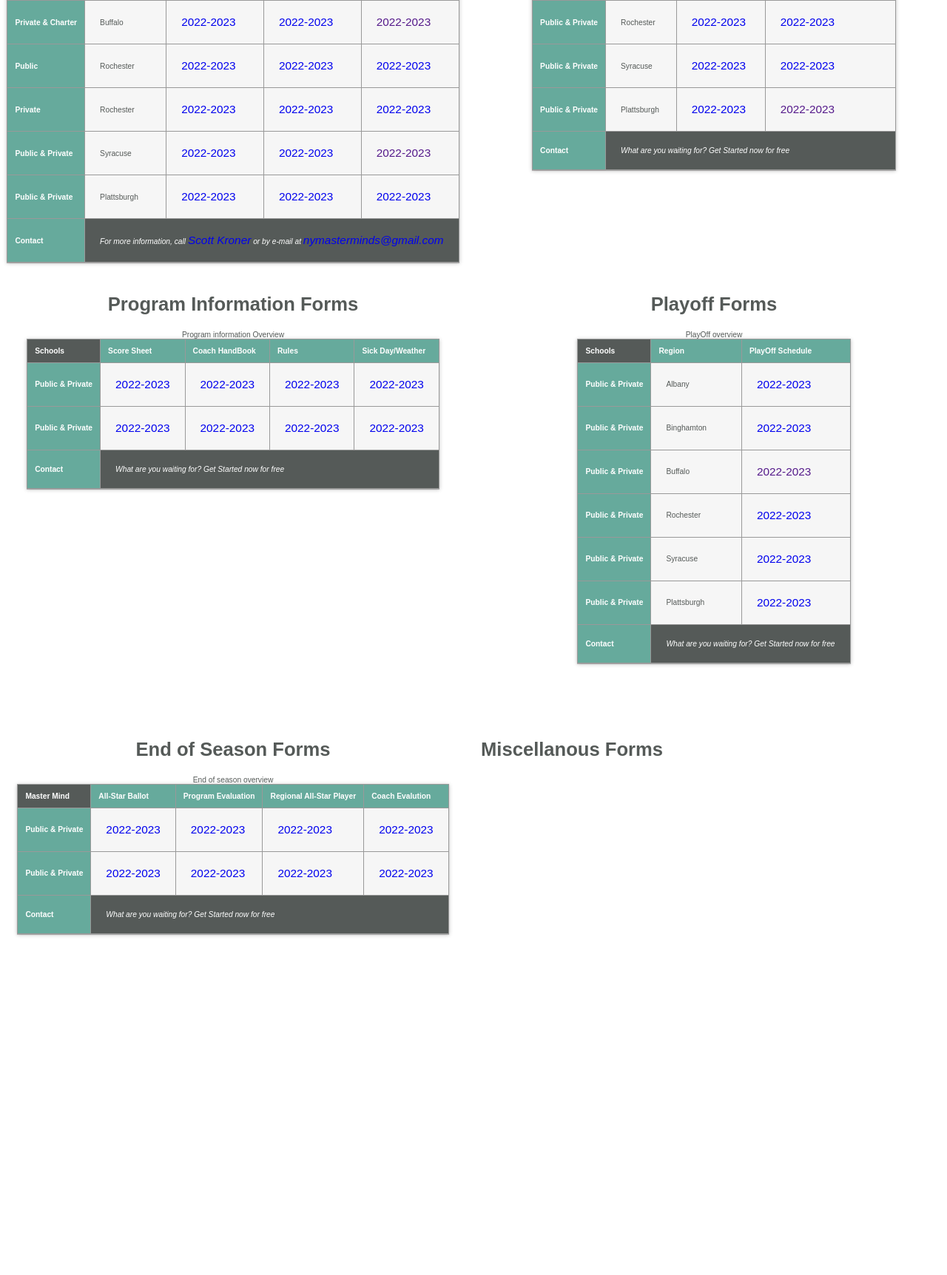
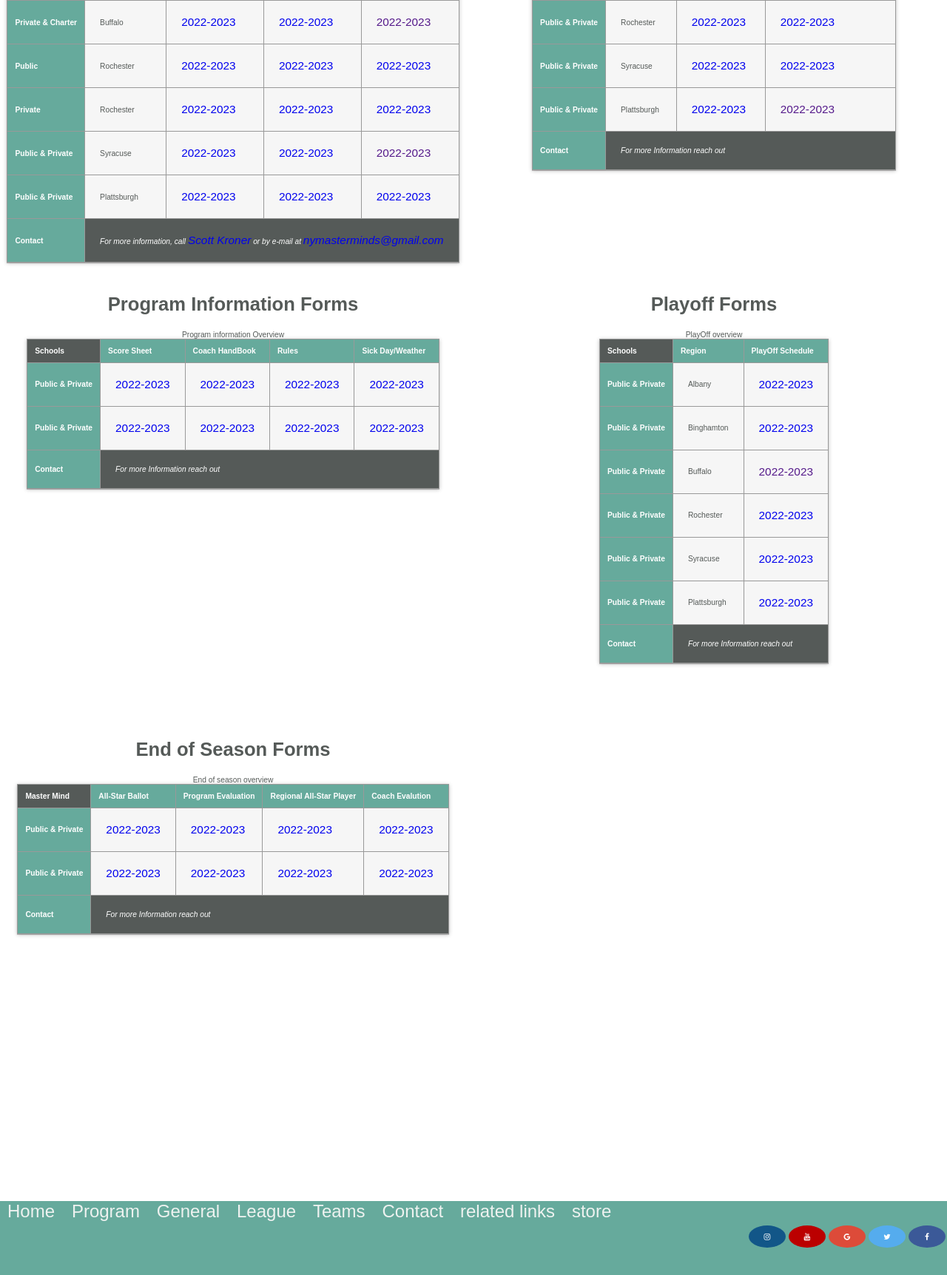
Before and after one commit to dn8428/iste646, a PHP site: page /assets/pages/general-info/Pages/pre-season.php in a window 1280 px wide. Shown: the part 391-2115 px from the top of the page at 74% size. Before the commit the page ends 1657 px from the top, so only its background shows below. Run offline with PHP 8.4, Linux system fonts and the light colour scheme.

Commit message:
added footer to pre-season page

```diff
--- a/static design/assets/pages/general-info/Pages/pre-season.php
+++ b/static design/assets/pages/general-info/Pages/pre-season.php
@@ -9,6 +9,7 @@
   <link rel="stylesheet" href="../style/pre-season.css">
   <!-- style pertaining to the home page -->
   <link rel="stylesheet" href="../../../css/style.css">
+  <link rel="stylesheet" href="https://cdnjs.cloudflare.com/ajax/libs/font-awesome/4.7.0/css/font-awesome.min.css">
   <title>pre-season</title>
 </head>
 
@@ -212,7 +213,7 @@
             <tfoot>
               <tr>
                 <th>Contact</th>
-                <td colspan="4"><i>What are you waiting for? Get Started now for free</i></td>
+                <td colspan="4"><i>For more Information reach out </i></td>
               </tr>
             </tfoot>
           </table>
@@ -253,7 +254,7 @@
             <tfoot>
               <tr>
                 <th>Contact</th>
-                <td colspan="4"><i>What are you waiting for? Get Started now for free</i></td>
+                <td colspan="4"><i>For more Information reach out </i></td>
               </tr>
             </tfoot>
           </table>
@@ -317,7 +318,7 @@
             <tfoot>
               <tr>
                 <th>Contact</th>
-                <td colspan="4"><i>What are you waiting for? Get Started now for free</i></td>
+                <td colspan="4"><i>For more Information reach out </i></td>
               </tr>
             </tfoot>
           </table>
@@ -358,17 +359,39 @@
             <tfoot>
               <tr>
                 <th>Contact</th>
-                <td colspan="4"><i>What are you waiting for? Get Started now for free</i></td>
+                <td colspan="4"><i>For more Information reach out </i></td>
               </tr>
             </tfoot>
           </table>
         </div>
         <div class="table-container-6">
-          <h2>Miscellanous Forms</h2>
+          <!-- <h2>Miscellanous Forms</h2> -->
         </div>
       </div>
     </div>
-    <div class="footer-container"></div>
+    <!-- <div class="footer-container"></div> -->
+
+    <footer class="footer">
+            <div class="footer-container">
+            <div class=nav-container>
+                <a href="../../../index.php" target="_blank">Home</a>
+                <a href="#" target="_blank">Program</a>
+                <a href="#" target="_blank">General</a>
+                <a href="#" target="_blank">League</a>
+                <a href="#" target="_blank">Teams</a>
+                <a href="#" target="_blank">Contact</a>
+                <a href="#" target="_blank">related links</a>
+                <a href="#" target="_blank">store</a>
+            </div>
+            <div class="social-icons-container">
+                <a href="#" class="fa fa-facebook"></a>
+                <a href="#" class="fa fa-twitter"></a>
+                <a href="#" class="fa fa-google"></a>
+                <a href="#" class="fa fa-youtube"></a>
+                <a href="#" class="fa fa-instagram"></a>
+            </div>
+            </div>
+        </footer>
   </div>
 </body>
 
--- a/static design/assets/pages/general-info/style/pre-season.css
+++ b/static design/assets/pages/general-info/style/pre-season.css
@@ -6,7 +6,7 @@
 
 .body-container{
   display: grid;
-  grid-auto-rows: 100px 5fr 1fr;
+  grid-auto-rows: 100px 5fr 100px;
 
 }
 
--- a/static design/index.php
+++ b/static design/index.php
@@ -44,7 +44,7 @@
                                 </div>
                             </li>
                             <li>
-                                <a href="./assets/pages/general-info/index.html" target="_blank">General Information</a>
+                                <a href="./assets/pages/general-info/index.php" target="_blank">General Information</a>
                             </li>
                             <li class="dropdown">
                                 <div class="dropWrap">
```
